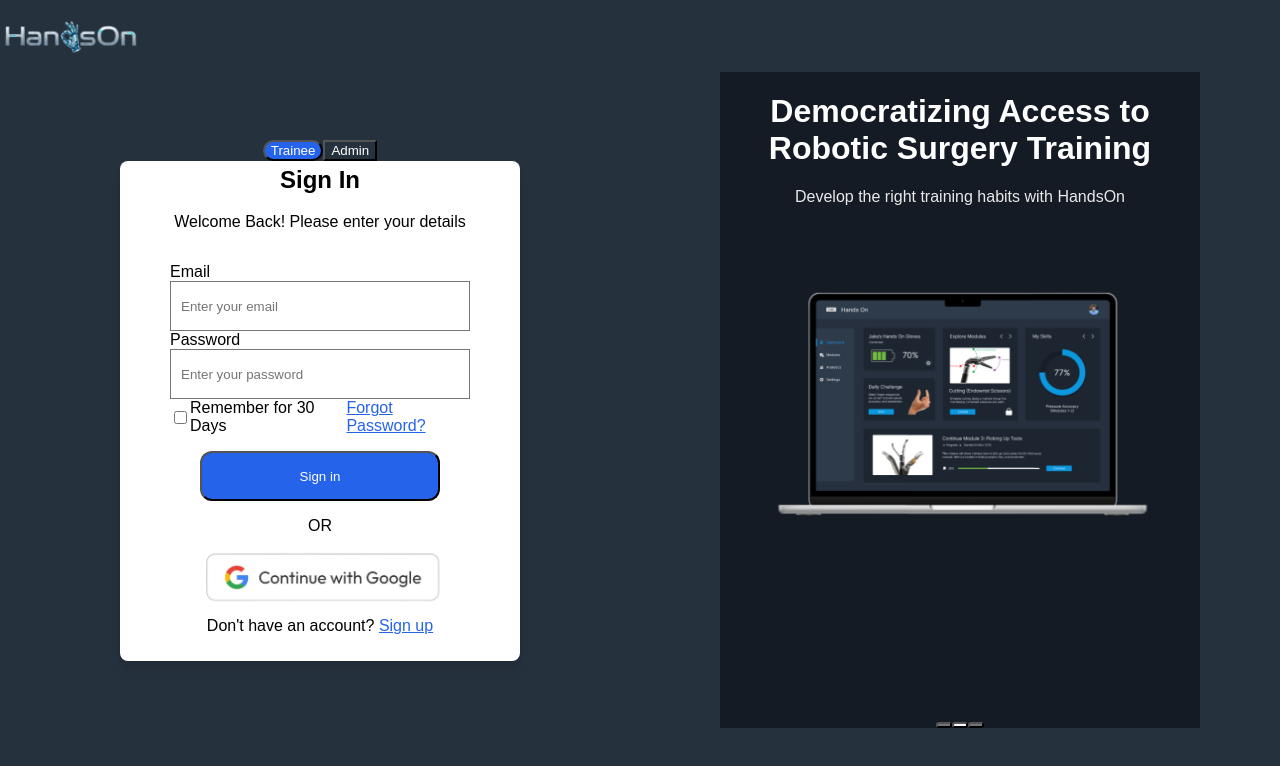
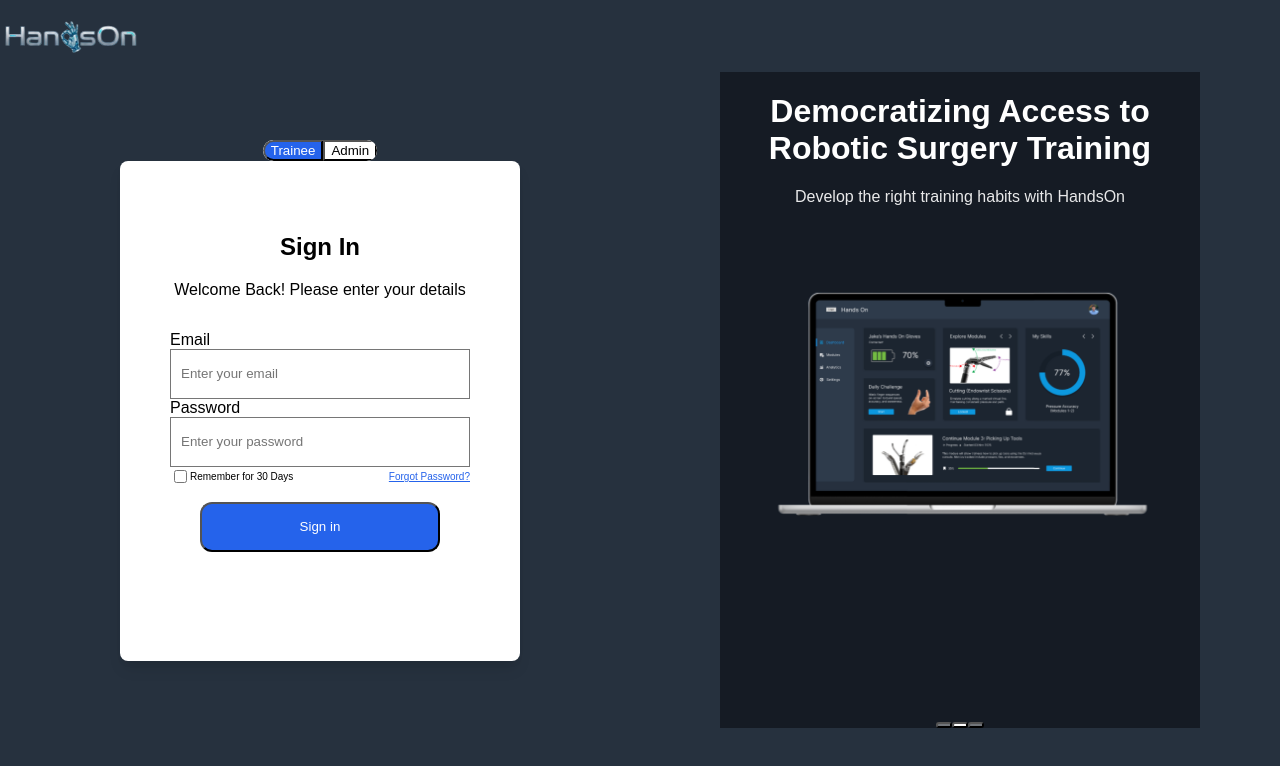
Before and after one commit to jake-riina/Hands-On-Robotic-Surgery-Training, a React (Vite) app: page / in a window 1280 px wide. Shown: the top 766 px of the page. Built offline with nearby package versions, Linux system fonts and the light colour scheme.

Commit message:
login screen tweaks

```diff
--- a/src/pages/LoginTraineeV1.tsx
+++ b/src/pages/LoginTraineeV1.tsx
@@ -4,11 +4,6 @@
 
 /* ---------------- TYPES ---------------- */
 type UserRole = 'trainee' | 'admin';
-
-interface User {
-  email: string;
-  role: UserRole;
-}
 
 /* ---------------- LOGIN COMPONENT ---------------- */
 const images = [
@@ -121,26 +116,6 @@
     }
   };
 
-  /* ---------- Google Sign-In ---------- */
-  const handleGoogleSignIn = async () => {
-    setIsLoading(true);
-    setError('');
-
-    try {
-      const googleUser: User = await new Promise<User>((resolve) =>
-        setTimeout(() => resolve({ email: 'googleuser@test.com', role: 'trainee' }), 500)
-      );
-
-      if (googleUser.role === 'trainee') navigate('/dashboard');
-      else navigate('/dashboard');
-    } catch (err) {
-      setError(err instanceof Error ? err.message : 'Google sign-in failed');
-    } finally {
-      setIsLoading(false);
-    }
-  };
-
-
 
   return (
     <div className="min-h-screen flex" style={{ backgroundColor: '#26313E' }}>
@@ -161,31 +136,52 @@
           {/* Role Selector - Pill-shaped segmented control - Centered above Sign In box */}
           <div className="flex justify-center mb-8">
             <div
-              className="inline-flex rounded-full p-1"
-              style={{ backgroundColor: '#26313E' }}
+              className="inline-flex rounded-full overflow-hidden"
+              style={{
+                backgroundColor: '#ffffff',
+                borderRadius: '9999px'
+              }}
             >
               <button
-                onClick={() => setRole('trainee')}
-                className={`px-6 py-2 font-medium transition-all duration-200 ${
-                  role === 'trainee' ? 'rounded-full' : ''
-                }`}
+                onClick={() => {
+                  setRole('trainee');
+                  setIsSignUp(false); // Reset to sign in when switching
+                }}
+                className="px-6 py-2 font-medium transition-all duration-200"
                 style={
                   role === 'trainee'
-                    ? { backgroundColor: '#2563eb', color: 'white', borderRadius: '9999px' }
-                    : { backgroundColor: 'transparent', color: 'white' }
+                    ? {
+                        backgroundColor: '#2563eb',
+                        color: 'white',
+                        borderTopLeftRadius: '9999px',
+                        borderBottomLeftRadius: '9999px'
+                      }
+                    : {
+                        backgroundColor: '#ffffff',
+                        color: '#000000'
+                      }
                 }
               >
                 Trainee
               </button>
               <button
-                onClick={() => setRole('admin')}
-                className={`px-6 py-2 font-medium transition-all duration-200 ${
-                  role === 'admin' ? 'rounded-full' : ''
-                }`}
+                onClick={() => {
+                  setRole('admin');
+                  setIsSignUp(false); // Reset to sign in when switching
+                }}
+                className="px-6 py-2 font-medium transition-all duration-200"
                 style={
                   role === 'admin'
-                    ? { backgroundColor: '#2563eb', color: 'white', borderRadius: '9999px' }
-                    : { backgroundColor: 'transparent', color: 'white' }
+                    ? {
+                        backgroundColor: '#2563eb',
+                        color: 'white',
+                        borderTopRightRadius: '9999px',
+                        borderBottomRightRadius: '9999px'
+                      }
+                    : {
+                        backgroundColor: '#ffffff',
+                        color: '#000000'
+                      }
                 }
               >
                 Admin
@@ -278,9 +274,9 @@
                       onChange={(e) => setRememberMe(e.target.checked)}
                       className="w-4 h-4 text-blue-600 border-gray-300 rounded focus:ring-blue-500"
                     />
-                    <span className="ml-2 text-xs text-gray-700">Remember for 30 Days</span>
+                    <span className="ml-2 text-gray-700" style={{ fontSize: '10px' }}>Remember for 30 Days</span>
                   </label>
-                  <a href="#" className="text-xs text-blue-600 hover:underline" style={{ color: '#2563eb' }}>
+                  <a href="#" className="text-blue-600 hover:underline" style={{ color: '#2563eb', fontSize: '10px' }}>
                     Forgot Password?
                   </a>
                 </div>
@@ -321,47 +317,6 @@
 
 
 
-          {/* OR Separator */}
-          <div className="flex items-center my-6">
-            <div className="flex-1 border-t border-gray-300"></div>
-            <span className="px-4 text-sm text-gray-500">OR</span>
-            <div className="flex-1 border-t border-gray-300"></div>
-          </div>
-
-
-
-
-
-          {/* Google Sign In Button */}
-          <div
-            style={{
-              minWidth: '0',
-              width: '75%',
-              margin: '1rem auto',
-            }}
-          >
-            <button
-              onClick={handleGoogleSignIn}
-              disabled={isLoading}
-              type="button"
-              className="bg-transparent border-none rounded-lg font-medium transition-colors flex items-center justify-center w-full disabled:opacity-50 disabled:cursor-not-allowed"
-              style={{
-                boxSizing: 'border-box',
-                height: '50px',
-                padding: '0px'
-              }}
-            >
-              <img
-                src="/Google.png"
-                alt="Google logo"
-                className="object-contain"
-                style={{
-                  width: '115%',
-                  height: '115%'
-                }}
-              />
-            </button>
-          </div>
 
 
 
@@ -369,7 +324,13 @@
 
 
 
-          {/* Sign Up/Sign In Toggle Link */}
+
+
+
+
+
+          {/* Sign Up/Sign In Toggle Link - Only show for Admin */}
+          {role === 'admin' && (
             <div className="mt-6 text-center">
               {isSignUp ? (
                 <>
@@ -397,6 +358,7 @@
                 </>
               )}
             </div>
+          )}
         </div>
         </div>
       </div>
```
Lines whose indentation alone changed are shown as unchanged.
